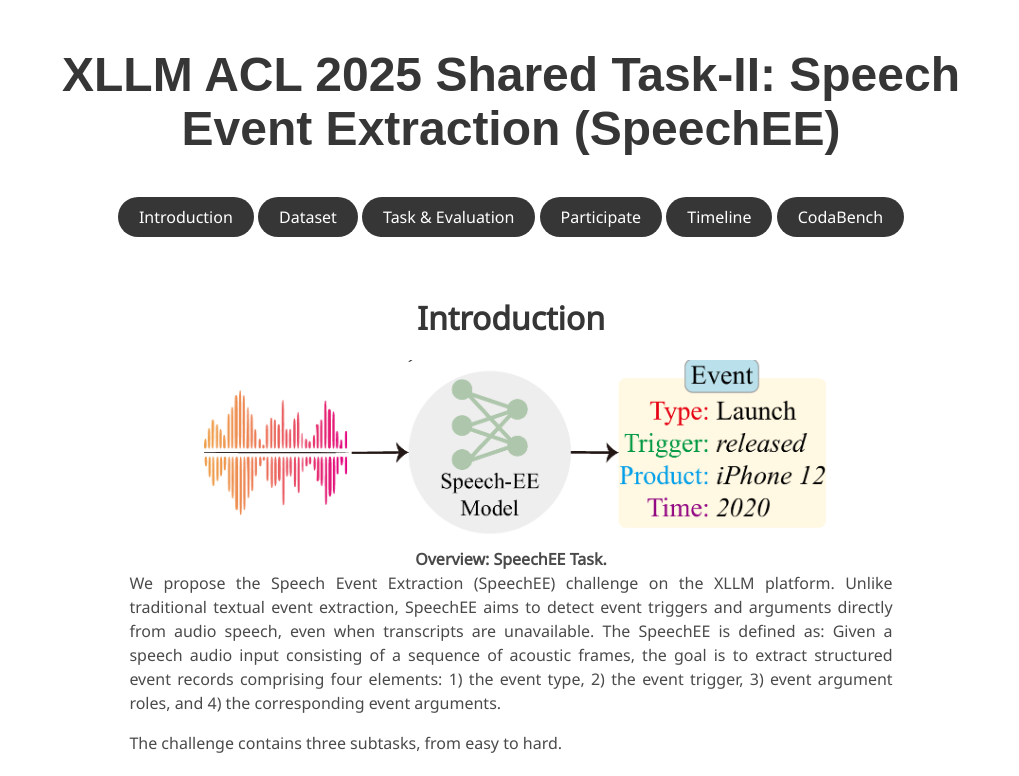
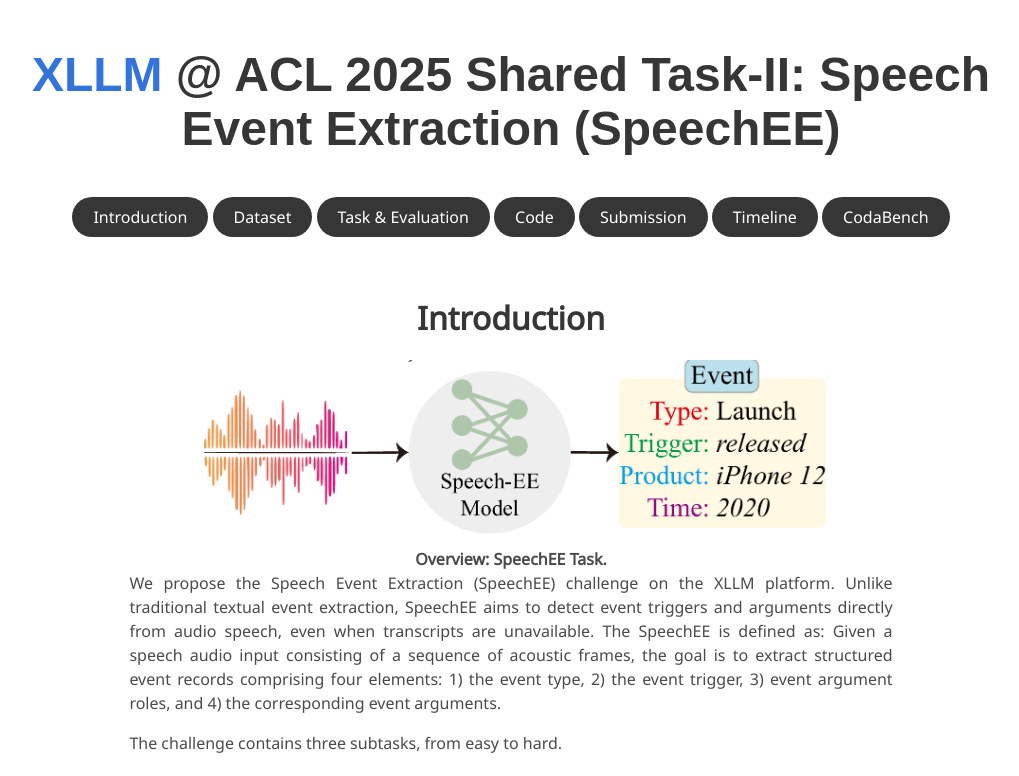
Before and after one commit to xllms/SpeechEE, a plain HTML site: page index.html in a window 1280 px wide. Shown: the top 776 px of the page, without its empty margins (129-1148 px from the left). Drawn offline with nearby package versions, Linux system fonts and the light colour scheme; some icons are missing; a web font is replaced by a local one.

Commit message:
Add files via upload

```diff
--- a/index.html
+++ b/index.html
@@ -58,7 +58,7 @@
             <div class="container is-max-desktop">
                 <div class="columns is-centered">
                     <div class="column has-text-centered">
-                        <h1 class="title is-1 publication-title">XLLM ACL 2025 Shared Task-II: Speech Event Extraction (SpeechEE)</h1>
+                        <h1 class="title is-1 publication-title"><a href="https://xllms.github.io/">XLLM</a> @ ACL 2025 Shared Task-II: Speech Event Extraction (SpeechEE)</h1>
 
 
                         <div class="column has-text-centered">
@@ -85,12 +85,22 @@
                                     </a>
                                 </span>
                                 <!-- Code Link. -->
+
+
+                                <span class="link-block">
+                                    <a href="https://github.com/SpeechEE/SpeechEE"
+                                        class="external-link button is-normal is-rounded is-dark">
+                                        <span>Code</span>
+                                    </a>
+                                </span>
                                 <span class="link-block">
                                     <a href="#submission"
                                         class="external-link button is-normal is-rounded is-dark">
-                                        <span>Participate</span>
+                                        <span>Submission</span>
                                     </a>
                                 </span>
+
+
 
                                 <span class="link-block">
                                     <a href="#timeline"
@@ -399,7 +409,7 @@
 
             <!-- / Paper video. -->
             <div class="columns is-centered has-text-centered">
-                <div id="baseline" class="column is-four-fifths">
+                <div id="code" class="column is-four-fifths">
                     <h2 class="title is-3">Baseline</h2>
                     <div class="content has-text-justified">
 
@@ -428,16 +438,16 @@
 
 
 
-             <!-- <div class="columns is-centered has-text-centered">
+            <div class="columns is-centered has-text-centered">
                 <div class="column is-four-fifths">
-                    <h2 class="title is-3">Rewards</h2>
+                    <h2 class="title is-3">Award of Top-ranking Participants</h2>
                     <div class="content has-text-justified">
                         <p>
-                            Top-ranked participants in this competition will receive a certificate of achievement and will be recommended to write a technical paper for submission to the <a>ACM ToMM Special Issue</a>.
+                            Top-ranked participants in this competition will receive a certificate of achievement and will be recommended to write a technical paper for submission to the <a>XLLM Workshop of ACL 2025</a>.
                         </p>
                     </div>
                 </div>
-            </div>   -->
+            </div>
 
             <!-- / Paper video. -->
             <div class="columns is-centered has-text-centered">
```
